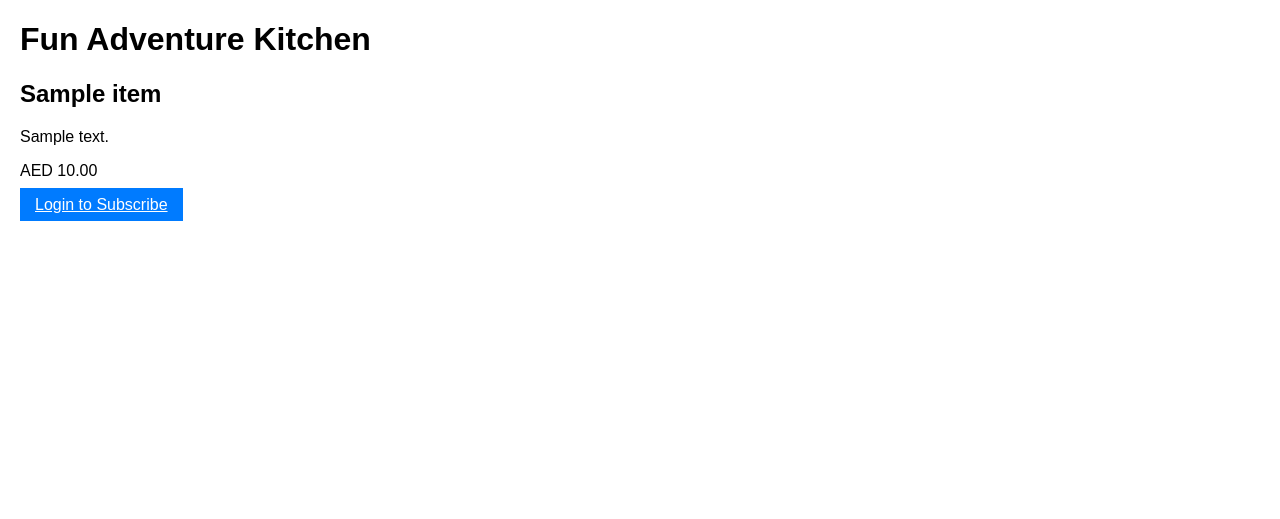
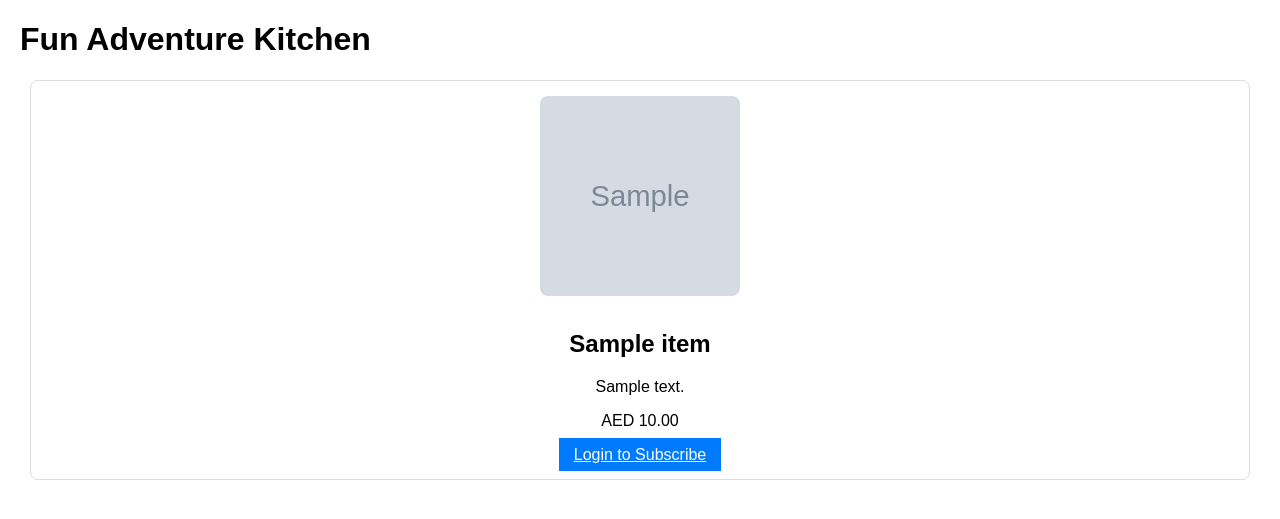
Before and after one commit to adeelrehman77/django_kitchen, a Django app: page / in a window 1280 px wide. Shown: the part 38-557 px from the top of the page. Run offline with Django 5.2, Linux system fonts and the light colour scheme; tables that the repository leaves empty hold one stand-in row (values such as "Sample post"); grey boxes marked "Sample" are stand-in pictures.

Commit message:
Assistant checkpoint: Added image upload and display functionality for Items
Assistant generated file changes:
- main/models.py: Add image field to Item model
- main/admin.py: Update ItemAdmin for image handling
- main/templates/main/home.html: Add image display to items
- main/static/css/style.css: Add image styling

---

User prompt:

In backend: Edit Button and Upload Image feature must be added in Items

```diff
--- a/main/models.py
+++ b/main/models.py
@@ -16,6 +16,7 @@ class Item(models.Model):
     description = models.TextField()
     price = models.DecimalField(max_digits=10, decimal_places=2)
     is_active = models.BooleanField(default=True)
+    image = models.ImageField(upload_to='items/', null=True, blank=True)
 
     def __str__(self):
         return self.name
--- a/main/static/css/style.css
+++ b/main/static/css/style.css
@@ -24,3 +24,18 @@ nav a {
     border: none;
     cursor: pointer;
 }
+.item-image {
+    width: 200px;
+    height: 200px;
+    object-fit: cover;
+    border-radius: 8px;
+    margin-bottom: 10px;
+}
+
+.item-card {
+    border: 1px solid #ddd;
+    padding: 15px;
+    margin: 10px;
+    border-radius: 8px;
+    text-align: center;
+}
--- a/main/templates/main/home.html
+++ b/main/templates/main/home.html
@@ -6,6 +6,9 @@
 <div class="items-list">
     {% for item in items %}
     <div class="item-card">
+        {% if item.image %}
+            <img src="{{ item.image.url }}" alt="{{ item.name }}" class="item-image">
+        {% endif %}
         <h2>{{ item.name }}</h2>
         <p>{{ item.description }}</p>
         <p class="price">AED {{ item.price }}</p>
```
Also changed, not shown: main/admin.py (+7 -1 lines).
